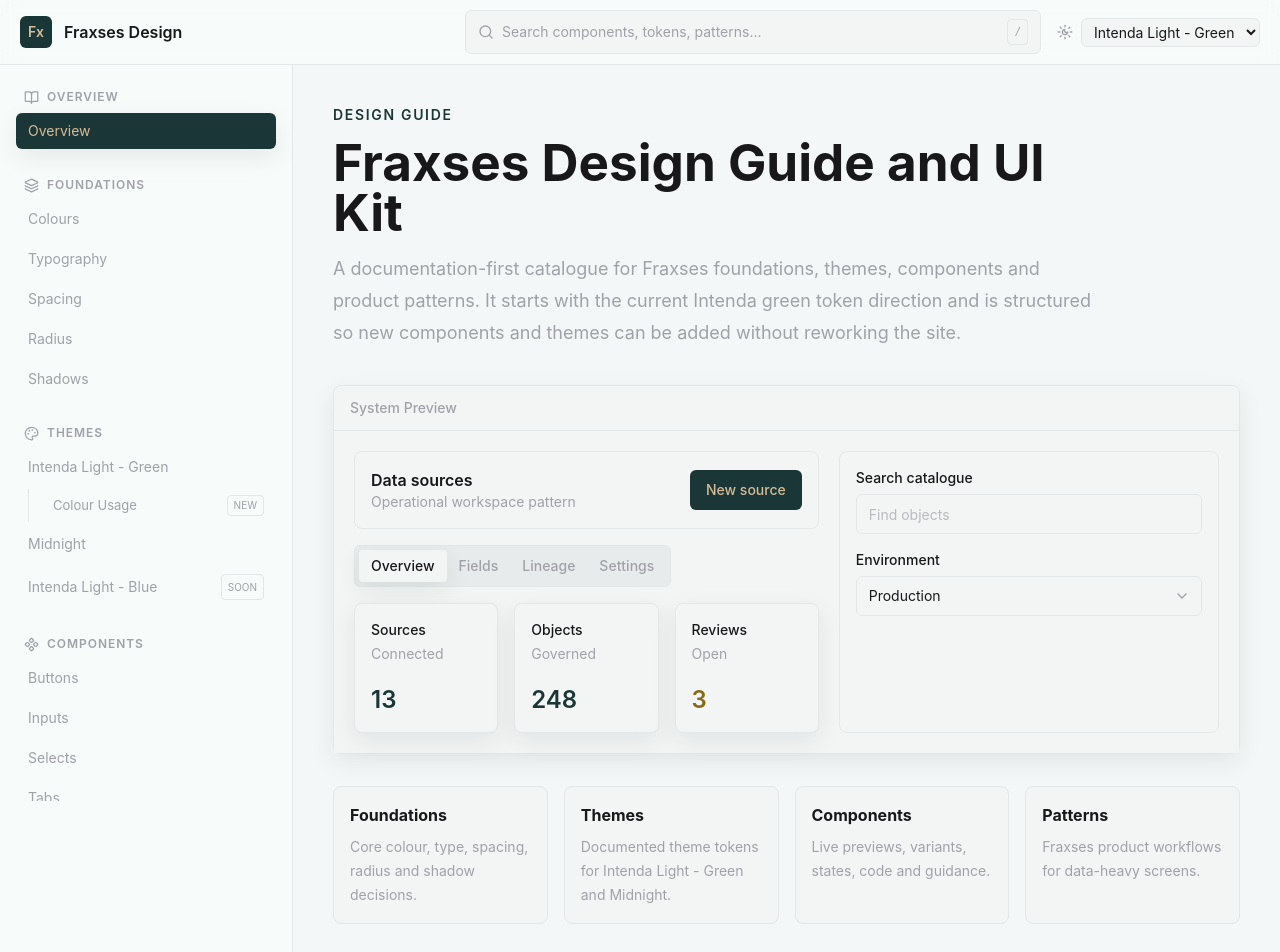
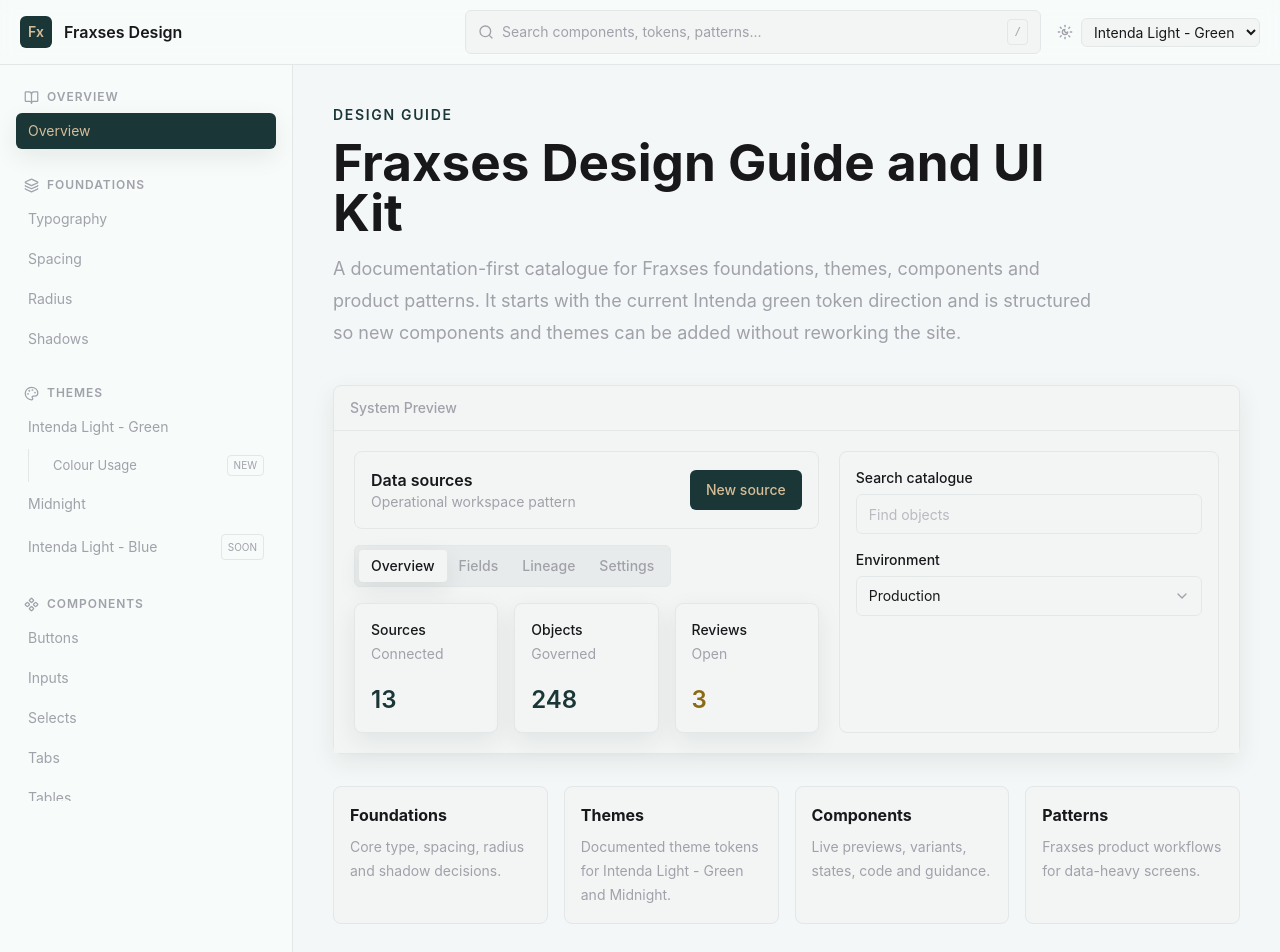
Before and after one commit to Verrayne/fraxses-design, a React (Vite) app: page /docs/overview in a window 1280 px wide. Shown: the top 952 px of the page. Built offline with nearby package versions, Linux system fonts and the light colour scheme.

Commit message:
Move colour docs into themes

```diff
--- a/src/content/navigation.ts
+++ b/src/content/navigation.ts
@@ -32,7 +32,6 @@ export const routes: NavSection[] = [
     title: "Foundations",
     icon: Layers3,
     items: [
-      { title: "Colours", href: "/docs/foundations/colours" },
       { title: "Typography", href: "/docs/foundations/typography" },
       { title: "Spacing", href: "/docs/foundations/spacing" },
       { title: "Radius", href: "/docs/foundations/radius" },
--- a/src/pages/DocPage.tsx
+++ b/src/pages/DocPage.tsx
@@ -1,4 +1,4 @@
-import { Link, useParams } from "react-router-dom";
+import { Link, Navigate, useParams } from "react-router-dom";
 import { ArrowUpRight, Figma } from "lucide-react";
 import type { ReactNode } from "react";
 import { ComponentDocSections, componentDocs } from "../content/componentDocs";
@@ -91,12 +91,12 @@ function OverviewPage() {
       </PreviewCard>
       <section className="grid gap-4 md:grid-cols-2 xl:grid-cols-4">
         {[
-          ["Foundations", "Core colour, type, spacing, radius and shadow decisions."],
+          ["Foundations", "Core type, spacing, radius and shadow decisions."],
           ["Themes", "Documented theme tokens for Intenda Light - Green and Midnight."],
           ["Components", "Live previews, variants, states, code and guidance."],
           ["Patterns", "Fraxses product workflows for data-heavy screens."],
         ].map(([title, text]) => (
-          <Link key={title} to={`/docs/${title.toLowerCase() === "foundations" ? "foundations/colours" : title.toLowerCase() === "themes" ? "themes/intenda-light-green" : title.toLowerCase() === "components" ? "components/buttons" : "patterns/dashboard"}`} className="rounded-lg border border-border bg-surface p-4 transition hover:border-primary hover:shadow-soft">
+          <Link key={title} to={`/docs/${title.toLowerCase() === "foundations" ? "foundations/typography" : title.toLowerCase() === "themes" ? "themes/intenda-light-green/colour-usage" : title.toLowerCase() === "components" ? "components/buttons" : "patterns/dashboard"}`} className="rounded-lg border border-border bg-surface p-4 transition hover:border-primary hover:shadow-soft">
             <h2 className="text-base">{title}</h2>
             <p className="mt-2 text-sm leading-6 text-subtle">{text}</p>
           </Link>
@@ -107,8 +107,11 @@ function OverviewPage() {
 }
 
 function FoundationPage({ slug }: { slug: string }) {
+  if (slug === "colours") {
+    return <Navigate to="/docs/themes/intenda-light-green/colour-usage" replace />;
+  }
+
   const titles: Record<string, string> = {
-    colours: "Colours",
     typography: "Typography",
     spacing: "Spacing",
     radius: "Radius",
@@ -117,28 +120,11 @@ function FoundationPage({ slug }: { slug: string }) {
 
   return (
     <PageShell eyebrow="Foundations" title={titles[slug] ?? "Foundations"} description="Foundational decisions that keep Fraxses screens consistent, legible and production-friendly. Values are exposed through CSS variables and Tailwind extensions.">
-      {slug === "colours" && <ColourFoundation />}
       {slug === "typography" && <TypographyFoundation />}
       {slug === "spacing" && <SpacingFoundation />}
       {slug === "radius" && <RadiusFoundation />}
       {slug === "shadows" && <ShadowFoundation />}
     </PageShell>
-  );
-}
-
-function ColourFoundation() {
-  const defaultTheme = themes[0];
-  return (
-    <section className="grid gap-4 md:grid-cols-2 xl:grid-cols-3">
-      {defaultTheme.tokens.map((token) => (
-        <div key={token.cssVar} className="rounded-lg border border-border bg-surface p-4">
-          <div className="mb-4 h-20 rounded-md border border-border" style={{ backgroundColor: token.value }} />
-          <h2 className="text-base">{token.label}</h2>
-          <p className="mt-1 text-sm text-subtle">{token.description}</p>
-          <code className="mt-3 block text-xs text-primary">{token.cssVar} · {token.value}</code>
-        </div>
-      ))}
-    </section>
   );
 }
 
```
